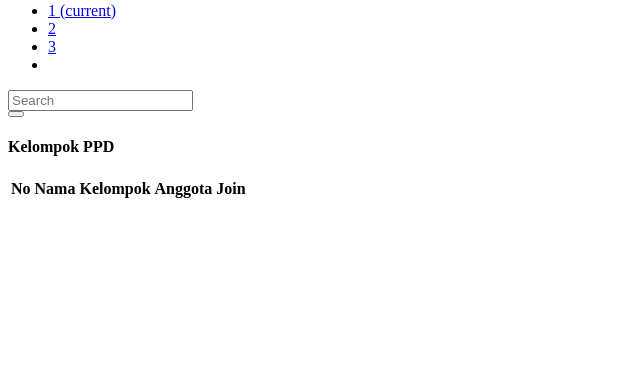
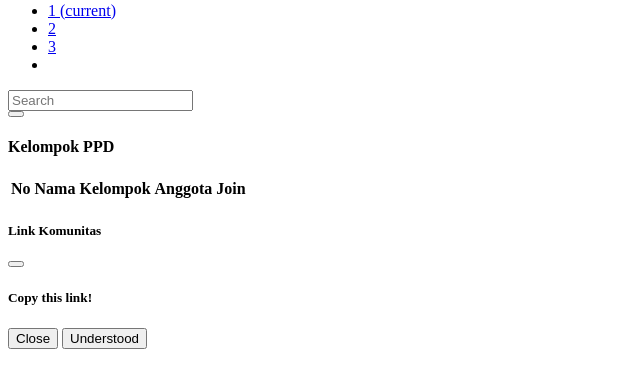
Before and after one commit to MSZHabibie/INF206-2021-RD5-PPD, a PHP site: page /INF206-2021-RD5-PPD/views/community/index.php in a window 1280 px wide. Shown: the part 152-540 px from the top of the page, without its empty margins (0-640 px from the left). Run offline with PHP 8.4, Linux system fonts and the light colour scheme; the template is opened without the code that fills it, so the values that code supplies are empty.

Commit message:
menambahkan pop up untuk link join komunitas

```diff
--- a/app/models/Community_model.php
+++ b/app/models/Community_model.php
@@ -32,7 +32,9 @@
 
     public function getWargaKomunitas()
     {
-        $query = "SELECT id_komunitas, profile, username FROM $this->table3 JOIN $this->table2 ON id=id_warga";
+        $query = "SELECT id_komunitas, profile, username, link_join FROM $this->table3 AS w
+                    JOIN $this->table2 ON w.id=id_warga
+                    JOIN $this->table AS k ON k.id=id_komunitas";
         $this->db->query($query);
         $this->db->execute();
 
--- a/app/views/community/index.php
+++ b/app/views/community/index.php
@@ -89,7 +89,7 @@
 												<?php endif; ?>
 											<?php endforeach; ?>
 										</td>
-										<td width="10%"><a href="<?= BASEURL; ?>/activity/index" class="btn btn-action btn-secondary">Join</a></td>
+										<td width="10%"><a href="<?= BASEURL; ?>/community/join" class="btn btn-action btn-secondary tombolJoinKomunitas" data-bs-toggle="modal" data-bs-target="#modalJoin" data-link-join="<?= $community['link_join']; ?>">Join</a></td>
 									</tr>
 									<?php endforeach; ?>
 								</table>
@@ -101,3 +101,24 @@
 		</div>
 	</section>
 </div>
+
+<!-- Modal -->
+<div class="modal fade" id="modalJoin" data-bs-backdrop="static" data-bs-keyboard="false" tabindex="-1" aria-labelledby="modalJoinLabel" aria-hidden="true">
+  <div class="modal-dialog">
+    <div class="modal-content">
+      <div class="modal-header">
+        <h5 class="modal-title" id="modalJoinLabel">Link Komunitas</h5>
+        <button type="button" class="btn-close" data-bs-dismiss="modal" aria-label="Close"></button>
+      </div>
+      <div class="modal-body">
+		<h5>Copy this link!</h5>
+		<p><a href="#" class="tooltip-test" title="Tooltip"></a></p>
+
+      </div>
+      <div class="modal-footer">
+        <button type="button" class="btn btn-secondary" data-bs-dismiss="modal">Close</button>
+        <button type="button" class="btn btn-primary">Understood</button>
+      </div>
+    </div>
+  </div>
+</div>
```
Also changed, not shown: public/js/script.js (+16 -7 lines).
